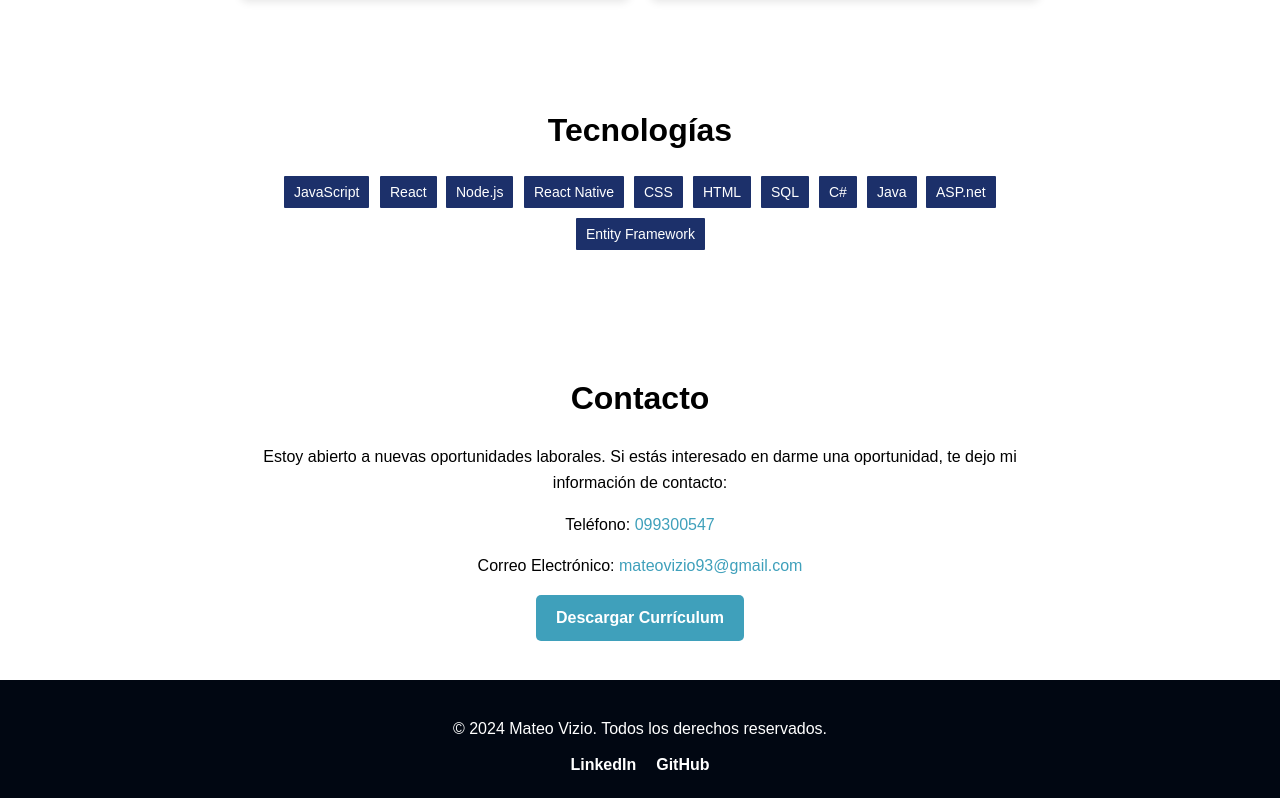
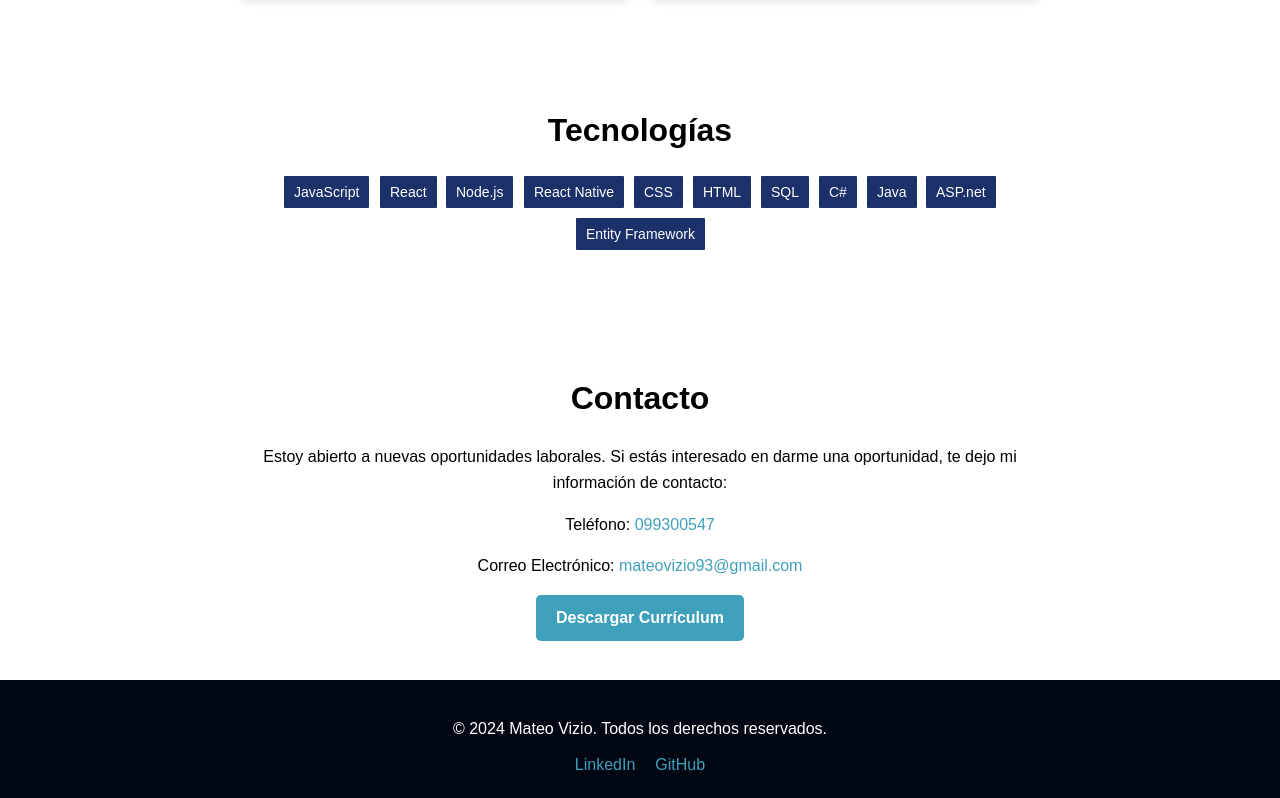
Before and after one commit to MateoVizio/Portfolio, a React (Create React App) app: page / in a window 1280 px wide. Shown: the part 1262-2060 px from the top of the page. Built offline with nearby package versions, Linux system fonts and the light colour scheme.

Commit message:
link footer

```diff
--- a/src/components/home.js
+++ b/src/components/home.js
@@ -94,8 +94,8 @@ const Home = ({ sobreMiRef, proyectosRef, habilidadesRef, contactoRef }) => {
         <Fade duration={1500}>
           <p style={styles.footerText}>© 2024 Mateo Vizio. Todos los derechos reservados.</p>
           <div style={styles.socialLinks}>
-            <a href="https://www.linkedin.com/in/tuusuario" style={styles.footerLink} target="_blank" rel="noopener noreferrer">LinkedIn</a>
-            <a href="https://github.com/tuusuario" style={styles.footerLink} target="_blank" rel="noopener noreferrer">GitHub</a>
+            <a href="https://www.linkedin.com/in/tuusuario" style={styles.link} target="_blank" rel="noopener noreferrer">LinkedIn</a>
+            <a href="https://github.com/tuusuario" style={styles.link} target="_blank" rel="noopener noreferrer">GitHub</a>
           </div>
         </Fade>
       </footer>
```
